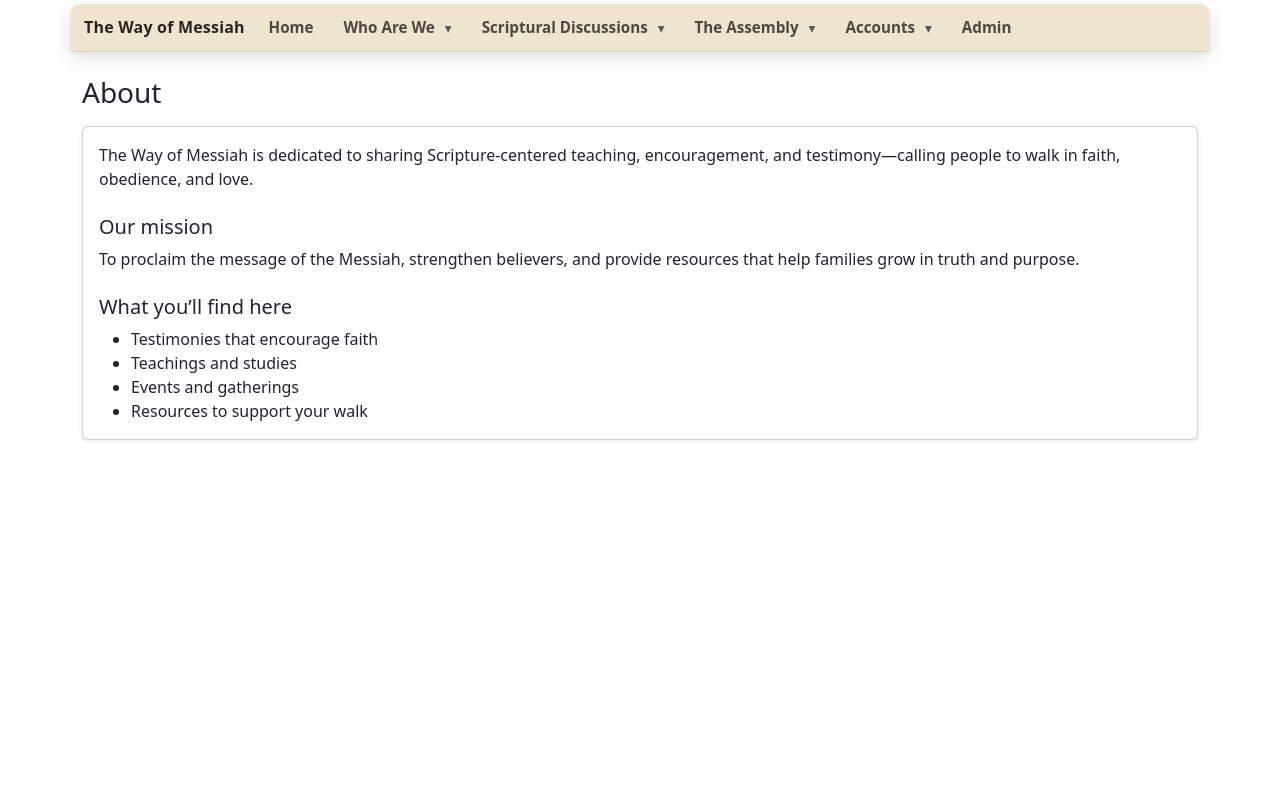
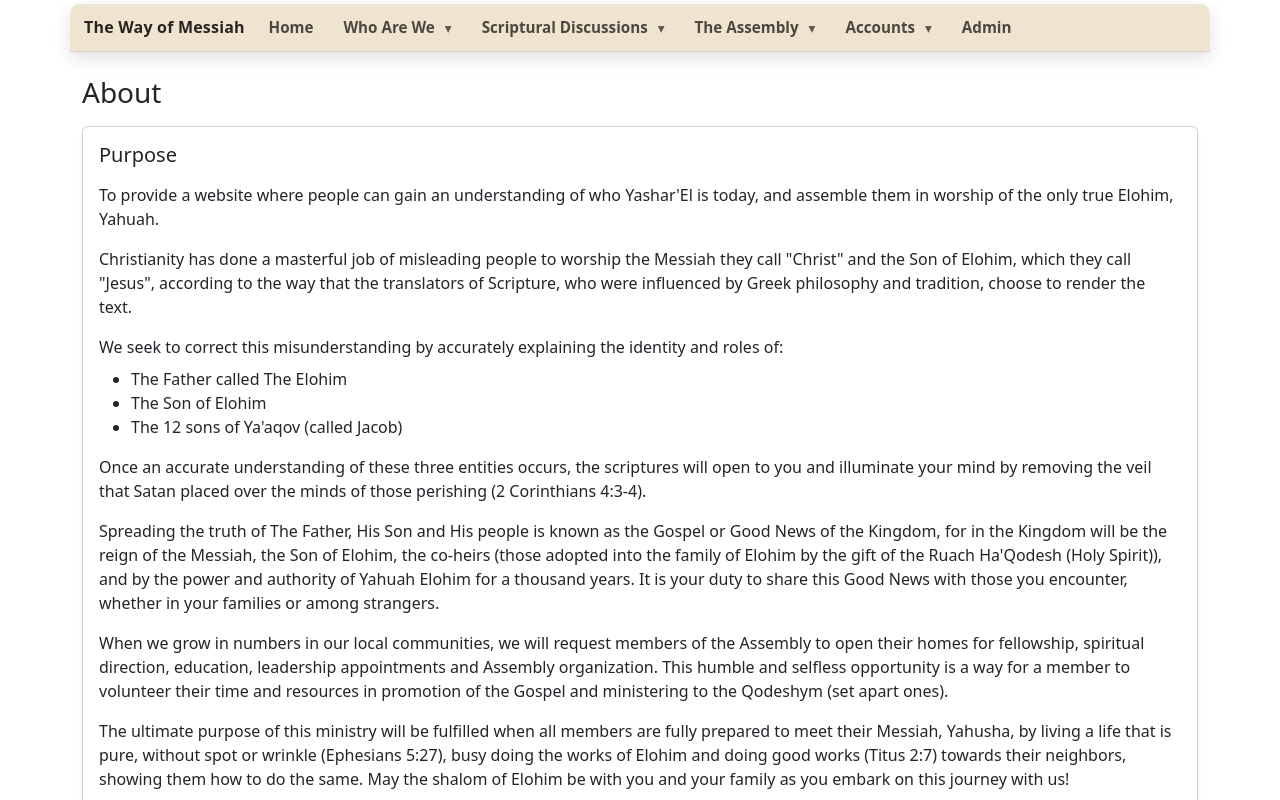
Before and after one commit to hpe-Eman2013/react-Website, a React (Vite) app in the folder theWayReactBuild/: page /about in a window 1280 px wide. Shown: the top 800 px of the page. Built offline with nearby package versions, Linux system fonts and the light colour scheme; no server answers.

Commit message:
modified the About page and added the MissionVision.jsx page

```diff
--- a/theWayReactBuild/src/App.jsx
+++ b/theWayReactBuild/src/App.jsx
@@ -19,6 +19,7 @@ import RenewedCovenant from "./pages/bible/renewed-covenant";
 import Apocrypha from "./pages/bible/apocrypha";
 import Lectures from "./pages/bible/lectures";
 import Studies from "./pages/bible/studies";
+import MissionVision from "./pages/MissionVision";
 
 function App() {
   return (
@@ -32,6 +33,7 @@ function App() {
           <Route path="/admin/login" element={<AdminLogin />} />
           <Route path="/admin/testimonies" element={<AdminTestimonies />} />
           <Route path="/about" element={<About />} />
+          <Route path="/mission-vision" element={<MissionVision />} />
           <Route path="/contact" element={<Contact />} />
           <Route path="/statement-of-faith" element={<StatementOfFaith />} />
           <Route path="/register" element={<RegisterPage />} />
--- a/theWayReactBuild/src/pages/About.jsx
+++ b/theWayReactBuild/src/pages/About.jsx
@@ -7,19 +7,79 @@ export default function About() {
 
       <div className="card shadow-sm">
         <div className="card-body">
+          <h2 className="h5 mb-3">Purpose</h2>
+
           <p className="mb-3">
-            The Way of Messiah is dedicated to sharing Scripture-centered
-            teaching, encouragement, and testimony—calling people to walk in
-            faith, obedience, and love.
+            To provide a website where people can gain an understanding of who
+            Yashar&apos;El is today, and assemble them in worship of the only
+            true Elohim, Yahuah.
           </p>
 
-          <h2 className="h5 mt-4">Our mission</h2>
           <p className="mb-3">
-            To proclaim the message of the Messiah, strengthen believers, and
+            Christianity has done a masterful job of misleading people to
+            worship the Messiah they call &quot;Christ&quot; and the Son of
+            Elohim, which they call &quot;Jesus&quot;, according to the way that
+            the translators of Scripture, who were influenced by Greek
+            philosophy and tradition, choose to render the text.
+          </p>
+
+          <p className="mb-2">
+            We seek to correct this misunderstanding by accurately explaining
+            the identity and roles of:
+          </p>
+
+          <ul className="mb-3">
+            <li>The Father called The Elohim</li>
+            <li>The Son of Elohim</li>
+            <li>The 12 sons of Ya&apos;aqov (called Jacob)</li>
+          </ul>
+
+          <p className="mb-3">
+            Once an accurate understanding of these three entities occurs, the
+            scriptures will open to you and illuminate your mind by removing the
+            veil that Satan placed over the minds of those perishing (2
+            Corinthians 4:3-4).
+          </p>
+
+          <p className="mb-3">
+            Spreading the truth of The Father, His Son and His people is known
+            as the Gospel or Good News of the Kingdom, for in the Kingdom will
+            be the reign of the Messiah, the Son of Elohim, the co-heirs (those
+            adopted into the family of Elohim by the gift of the Ruach
+            Ha&apos;Qodesh (Holy Spirit)), and by the power and authority of
+            Yahuah Elohim for a thousand years. It is your duty to share this
+            Good News with those you encounter, whether in your families or
+            among strangers.
+          </p>
+
+          <p className="mb-3">
+            When we grow in numbers in our local communities, we will request
+            members of the Assembly to open their homes for fellowship,
+            spiritual direction, education, leadership appointments and Assembly
+            organization. This humble and selfless opportunity is a way for a
+            member to volunteer their time and resources in promotion of the
+            Gospel and ministering to the Qodeshym (set apart ones).
+          </p>
+
+          <p className="mb-0">
+            The ultimate purpose of this ministry will be fulfilled when all
+            members are fully prepared to meet their Messiah, Yahusha, by living
+            a life that is pure, without spot or wrinkle (Ephesians 5:27), busy
+            doing the works of Elohim and doing good works (Titus 2:7) towards
+            their neighbors, showing them how to do the same. May the shalom of
+            Elohim be with you and your family as you embark on this journey
+            with us!
+          </p>
+
+          <hr className="my-4" />
+
+          <h2 className="h5">Our mission</h2>
+          <p className="mb-3">
+            To proclaim the Gospel of the Messiah, strengthen believers, and
             provide resources that help families grow in truth and purpose.
           </p>
 
-          <h2 className="h5 mt-4">What you’ll find here</h2>
+          <h2 className="h5 mt-4">What you&apos;ll find here</h2>
           <ul className="mb-0">
             <li>Testimonies that encourage faith</li>
             <li>Teachings and studies</li>
--- /dev/null
+++ b/theWayReactBuild/src/pages/MissionVision.jsx
@@ -0,0 +1,75 @@
+import React from "react";
+
+export default function MissionVision() {
+  return (
+    <div className="container py-4">
+      <h1 className="h3 mb-3">Mission &amp; Vision Statement</h1>
+
+      <div className="card shadow-sm">
+        <div className="card-body">
+          <h2 className="h6 text-muted mb-3">
+            The Way of Messiah — 508(c)(1)(a) Religious Ministry
+          </h2>
+
+          <hr className="my-4" />
+
+          <h2 className="h5 mb-3">Mission</h2>
+
+          <p className="mb-3">
+            The mission of The Way of Messiah is to proclaim the truth of Yahuah
+            by reaching the public through:
+          </p>
+
+          <ul className="mb-3">
+            <li>
+              Online teaching and messages shared via The Way of Messiah
+              Website, and
+            </li>
+            <li>
+              Community outreach that reflects the love, justice, and mercy of
+              Yahuah.
+            </li>
+          </ul>
+
+          <p className="mb-4">
+            Through these efforts, we seek to call individuals into covenant
+            relationship, strengthen the faith of believers, and provide
+            spiritual and practical support to our communities.
+          </p>
+
+          <hr className="my-4" />
+
+          <h2 className="h5 mb-3">Vision</h2>
+
+          <p className="mb-3">
+            The vision of The Way of Messiah is to build a community of
+            believers who are:
+          </p>
+
+          <ol className="mb-4">
+            <li>
+              <strong>Educated in Yahuah&apos;s Torah</strong> — walking
+              faithfully in His commandments, statutes, and ways.
+            </li>
+            <li>
+              <strong>Grounded in man&apos;s law of equity (chancery)</strong> —
+              understanding how justice and righteousness apply in both
+              spiritual and earthly matters.
+            </li>
+            <li>
+              <strong>Committed to agricultural self-preservation</strong> —
+              cultivating the land, stewarding creation, and providing for one
+              another in sustainable ways.
+            </li>
+          </ol>
+
+          <p className="mb-0">
+            We envision a restored people living in covenant faithfulness,
+            guided by Yahuah&apos;s Word, practicing equity in all dealings, and
+            preserving life through stewardship of the earth.
+          </p>
+        </div>
+      </div>
+    </div>
+  );
+}
```
Also changed, not shown: theWayReactBuild/src/components/AppNavbar.jsx (+58 -52 lines).
